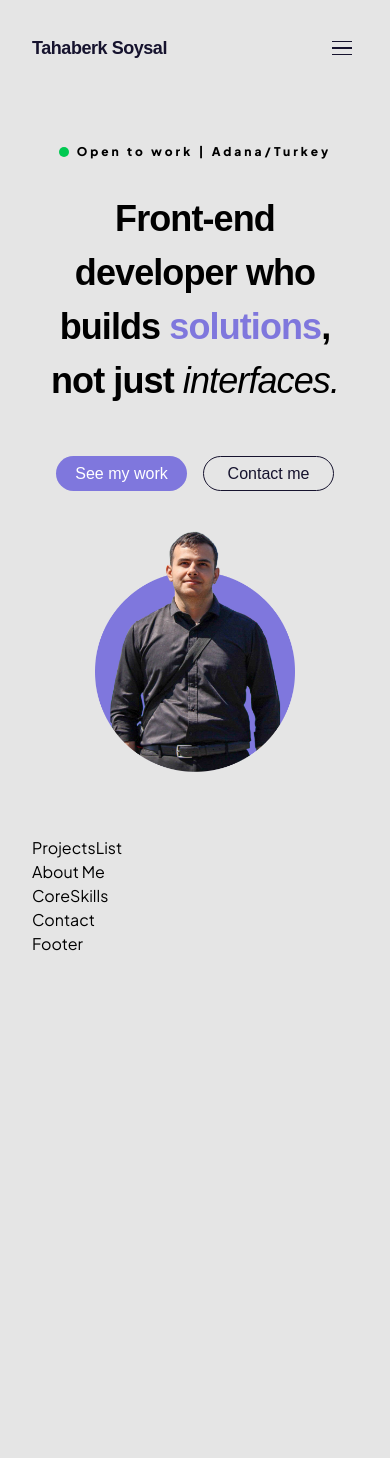
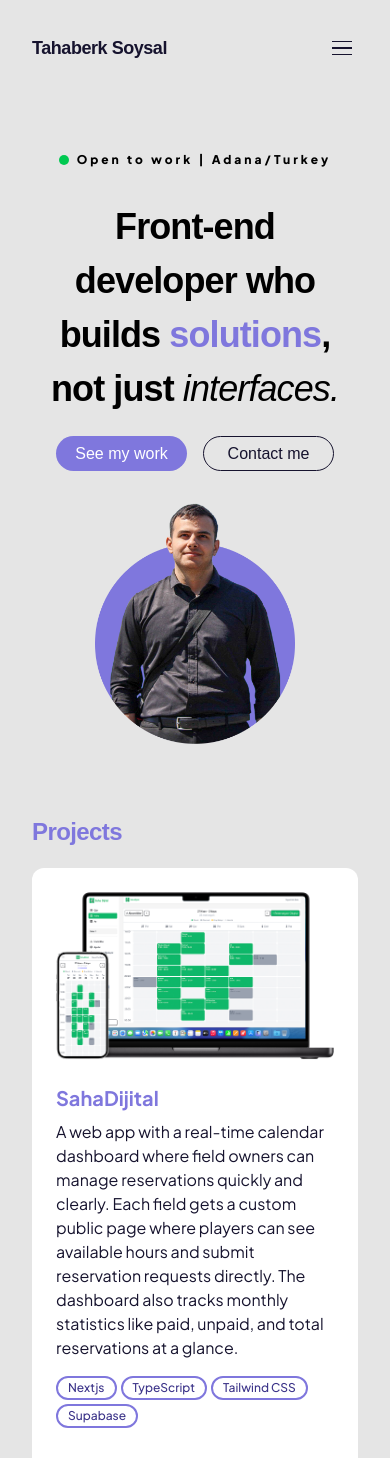
Before and after one commit to tbsoysal/portfolio, a Next.js app: page / in a window 390 px wide. Shown: the top 1458 px of the page. Before the commit the page ends 988 px from the top, so only its background shows below. Built offline with nearby package versions, Linux system fonts and the light colour scheme.

Commit message:
create mobile version

```diff
--- a/app/components/Hero.tsx
+++ b/app/components/Hero.tsx
@@ -3,24 +3,26 @@ import Image from "next/image";
 
 export default function Hero() {
     return (
-    <div className="flex flex-col items-center my-16">
+    <div className="flex flex-col items-center lg:flex-row lg:gap-6 relative my-18 justify-center">
+        <div className="lg:max-w-[70%]">
         {/* Open to Work */}
-        <div className="flex items-center gap-2 mb-8">
+        <div className="flex justify-center items-center gap-2 mb-8 md:mb-0 lg:absolute lg:-left-52 lg:top-62 lg:-rotate-90">
             <span className="block w-2.5 h-2.5 bg-green-500 rounded-full"></span>
             <span className="font-extrabold tracking-[3px] text-xs">Open to work | Adana/Turkey</span>
         </div>
 
         {/* Headline */}
-        <h1 className="mb-12 text-center font-satoshi font-black text-[36px] tracking-tight">Front-end developer who builds <span className="text-accent">solutions</span>, not just <span className="italic font-medium">interfaces.</span></h1>
+        <h1 className="mb-5 md:mb-14 lg:text-start lg:text-[48px] xl:text-[72px] text-center font-satoshi font-black text-[36px] md:text-[64px] tracking-tight">Front-end developer who builds <span className="text-accent">solutions</span>, not just <span className="italic font-medium">interfaces.</span></h1>
 
         {/* CTA Buttons */}
-        <div className="flex gap-4 mb-10">
+        <div className="flex gap-4 mb-8 justify-center lg:justify-start">
             <Button label="See my work" variant="primary" href="#projects"/>
             <Button label="Contact me" variant="secondary" href="#contact"/>
         </div>
+        </div>
 
         <div>
-            <Image src="/images/hero-image.png" width={200} height={241} alt="Profile Photo of Tahaberk Soysal" />
+            <Image src="/images/hero-image.png" width={200} height={241} alt="Profile Photo of Tahaberk Soysal" className="md:w-[384px] md:h-115.25 lg:w-full lg:h-auto" />
         </div>
     </div>
     )
--- a/app/components/Navbar.tsx
+++ b/app/components/Navbar.tsx
@@ -33,7 +33,7 @@ export default function Navbar() {
         {/* Logo */}
         <Link
           href="/"
-          className="font-satoshi text-text-primary font-semibold text-lg leading-none tracking-tight md:text-xl lg:text-5xl"
+          className="font-satoshi text-text-primary font-semibold text-lg leading-none tracking-tight md:text-xl lg:text-3xl"
         >
           Tahaberk Soysal
         </Link>
--- a/app/components/ProjectsList.tsx
+++ b/app/components/ProjectsList.tsx
@@ -1,3 +1,87 @@
+import ProjectCard from "./ui/ProjectCard"
+
 export default function ProjectsList() {
-    return <div>ProjectsList</div>
+    const Projects = [
+        {
+            imagesource: "/images/sahadijital-mockup.png",
+            title: "SahaDijital",
+            description: "A web app with a real-time calendar dashboard where field owners can manage reservations quickly and clearly. Each field gets a custom public page where players can see available hours and submit reservation requests directly. The dashboard also tracks monthly statistics like paid, unpaid, and total reservations at a glance.",
+            techstack: [
+                "Nextjs", "TypeScript", "Tailwind CSS", "Supabase"
+            ],
+            links: {
+                github: "https://github.com/tbsoysal/sahadijital",
+                site: "https://sahadijital.com"
+            },
+            QA: [
+                {
+                    question: "What problem was the app trying to solve?",
+                    answer: "Soccer fields in Turkey handle reservations almost entirely over the phone, writing everything down in notebooks. This leads to double bookings, constant calls from players asking about available hours, and owners having to carry that notebook everywhere they go."
+                },
+                {
+                    question: "How I tried to get traction?",
+                    answer: "I visited 5 soccer fields in Erzurum in person and pitched the app. 2 signed up for a free trial. The main feedback was that players weren't using the online reservation page — they were still just calling. So I printed QR code posters and hung them on the field walls, and handed out flyers to players directly."
+                },
+                {
+                    question: "What I have learned from this project?",
+                    answer: "I was so excited about the idea that I built the whole product before properly validating it. After spending real time talking to field owners, I realized that even though notebooks feel outdated in 2026, most owners don't see it as a problem worth solving yet. The pain exists — but it isn't felt strongly enough to change behavior. That's the most important thing I've learned about building products: a real problem and a felt problem are not the same thing."
+                }
+            ]
+        },
+        {
+            imagesource: "/images/resumify-mockup.png",
+            title: "Resumify",
+            description: "A resume builder web app where users can fill in their details, see a live preview, and download a polished PDF. Inspired by FlowCV — built from scratch as a way to go deep on real-world front-end challenges.",
+            techstack: [
+                "Reactjs", "TypeScript", "Tailwind CSS", "Vite"
+            ],
+            links: {
+                github: "https://github.com/tbsoysal/Resumify",
+                site: "https://tbsoysal.github.io/Resumify"
+            },
+            QA: [
+                {
+                    question: "Why did I built it?",
+                    answer: "I wanted to tackle genuinely hard front-end problems: real-time state syncing between an editor and a live preview, PDF generation from web content, and building a multi-section form that feels smooth to use. Tutorial projects don't give me those problems. Building something real does."
+                },
+                {
+                    question: "What I have learned?",
+                    answer: "PDF generation from browser content is much harder than it looks — the gap between how something renders in a browser and how it exports to PDF taught me a lot about layout engines and how CSS translates (or doesn't) outside the browser context."
+                },
+            ]
+        },
+        {
+            imagesource: "/images/pomodoro-mockup.png",
+            title: "Pomodoro Timer - Chrome Extension",
+            description: "A Chrome extension for focused work sessions, built with React and TypeScript. Designed by a friend, coded by me — a real collaboration between designer and developer.",
+            techstack: [
+                "Reactjs", "TypeScript", "Chrome Extension API", "Vite"
+            ],
+            links: {
+                github: "https://github.com/tbsoysal/react-pomodoro-extension",
+            },
+            QA: [
+                {
+                    question: "Why It’s interesting technically?",
+                    answer: "Chrome extensions run in a completely different environment than regular web apps. The timer logic lives in a background script that persists even when the popup is closed. The UI has to stay in sync with that background state across multiple contexts — popup, options page, and background script all talking to each other through Chrome's messaging API. Getting that state sync right was the hardest part."
+                },
+                {
+                    question: "What I have built?",
+                    answer: "Three different timer display views (circular, digital, segmented), dark and light mode, customizable durations, persistent state across browser restarts, and a full options page — all synced in real time."
+                },
+            ]
+        },
+    ]
+    return (
+        <section>
+            <h2 className="font-satoshi text-accent text-2xl tracking-tight font-bold mb-5">Projects</h2>
+
+        {
+            Projects.map((project) => (
+                <ProjectCard project={project} />
+            ))
+        }
+
+        </section>
+    )
 }
--- a/app/components/ui/ProjectCard.tsx
+++ b/app/components/ui/ProjectCard.tsx
@@ -1,3 +1,91 @@
-export default function ProjectCard() {
-    return <div>Project Card</div>
+"use client"
+
+import { useState } from "react";
+import { ProjectItem } from "../../types/Types"; // Adjust path based on where you save types
+import Image from "next/image";
+import Button from "./Button";
+
+interface ProjectCardProps {
+  project: ProjectItem;
 }
+
+export default function ProjectCard({ project }: ProjectCardProps) {
+    const [openIndex, setOpenIndex] = useState<number | null>(null);
+    const toggleAccordion = (index: number) => {
+        setOpenIndex(openIndex === index ? null : index);
+    }
+  return (
+    <div className="rounded-xl p-6 bg-white mb-6">
+      {/* Top Section: Image & Meta */}
+      <div className="flex flex-col md:flex-row gap-6 mb-8">
+        {project.imagesource && (
+          <img
+            src={project.imagesource}
+            alt={`${project.title} mockup`}
+            className="w-full h-auto object-cover rounded-lg"
+          />
+        )}
+
+        <div>
+          <h3 className="text-xl font-bold text-accent mb-2">{project.title}</h3>
+          <p className="text-text-primary text-base mb-4">{project.description}</p>
+
+          {/* Tech Stack Tags */}
+          <div className="flex flex-wrap gap-1 mb-8">
+            {project.techstack.map((tech) => (
+              <span
+                key={tech}
+                className="px-2.5 py-0.5 text-xs border-2 border-accent text-accent-dark rounded-full font-medium"
+              >
+                {tech}
+              </span>
+            ))}
+          </div>
+
+          {/* Links */}
+          <div className="flex gap-2 text-sm text-accent">
+            <Button href={project.links.github} label="Github" variant="secondary" />
+            {project.links.site && <Button href={project.links.site} label="Live site" variant="primary" /> }
+          </div>
+        </div>
+      </div>
+
+      {/* Accordion Q&A Section */}
+      <div className="space-y-3">
+        {project.QA.map((qa, index) => {
+          const isOpen = openIndex === index;
+          const iconsrc = isOpen ? "/images/arrow-opened.png" : "/images/arrow-closed.png";
+
+          return (
+            <div
+              key={index}
+              className="rounded-lg overflow-hidden"
+            >
+              {/* Trigger Button */}
+              <button
+                onClick={() => toggleAccordion(index)}
+                className="w-full flex justify-between items-center text-left font-medium transition-colors"
+                type="button"
+              >
+                <span>{qa.question}</span>
+                {/* Chevron Arrow Indicator */}
+                <Image src={iconsrc} alt="arrow icon" width={20} height={10} />
+              </button>
+
+              {/* Collapsible Content */}
+              <div
+                className={`transition-all duration-350 ease-in-out overflow-hidden ${
+                  isOpen ? 'max-h-full' : 'max-h-0'
+                }`}
+              >
+                <div className="py-3 text-sm font-medium leading-6">
+                    {qa.answer}
+                </div>
+              </div>
+            </div>
+          );
+        })}
+      </div>
+    </div>
+  );
+}
--- a/app/layout.tsx
+++ b/app/layout.tsx
@@ -27,7 +27,7 @@ export default function RootLayout({
       lang="en"
       className="h-full antialiased"
     >
-      <body className={`min-h-full flex flex-col ${plusjakartasans.className} bg-[#e5e5e5] p-8 md:p-12 lg:px-32 lg:py-12`}>
+      <body className={`min-h-full flex flex-col ${plusjakartasans.className} bg-[#e5e5e5] p-8 md:p-12 lg:px-20 lg:py-14 xl:px-32 xl:py-12 max-w-400 mx-auto`}>
         <Navbar />
         {children}
         <Footer />
--- /dev/null
+++ b/app/types/Types.ts
@@ -0,0 +1,21 @@
+export interface LinkLinks {
+  github: string;
+  site: string;
+}
+
+export interface FAQItem {
+  question: string;
+  answer: string;
+}
+
+export interface ProjectItem {
+  imagesource: string;
+  title: string;
+  description: string;
+  techstack: string[];
+  links: LinkLinks;
+  QA: FAQItem[];
+}
+
+// Since your input was an array of these objects:
+export type ProjectList = ProjectItem[];
```
Also changed, not shown: app/components/ui/Button.tsx (+1 -12 lines), public/images/arrow-closed.png (added), public/images/arrow-opened.png (added).
